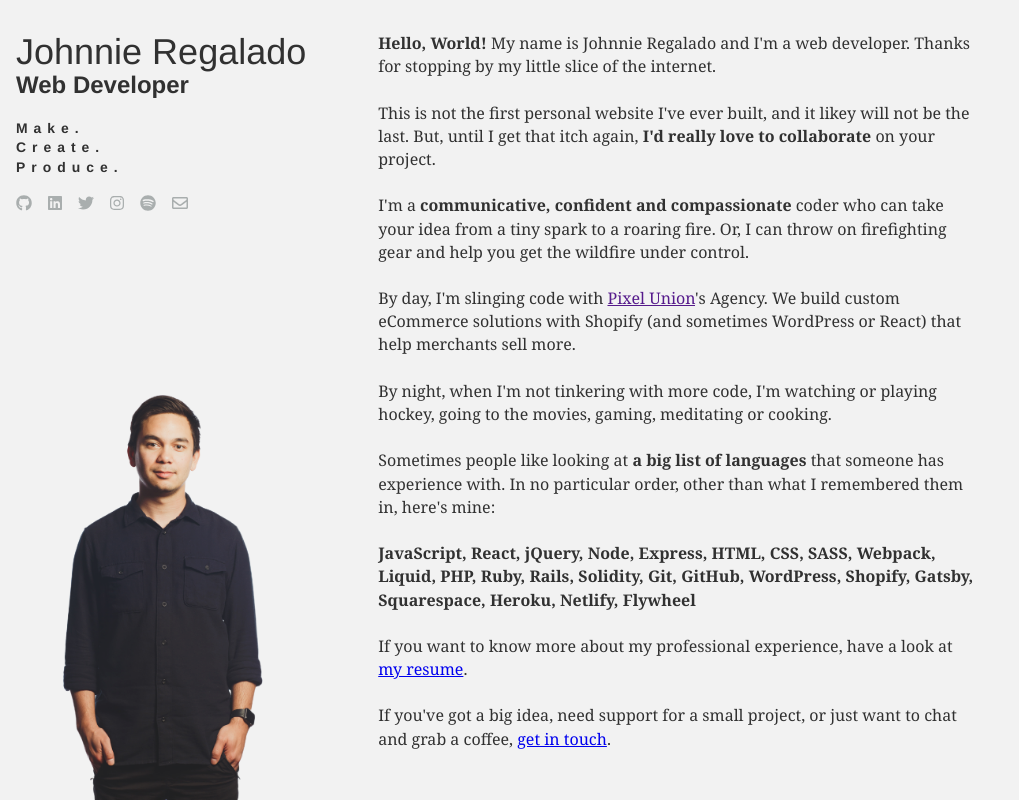
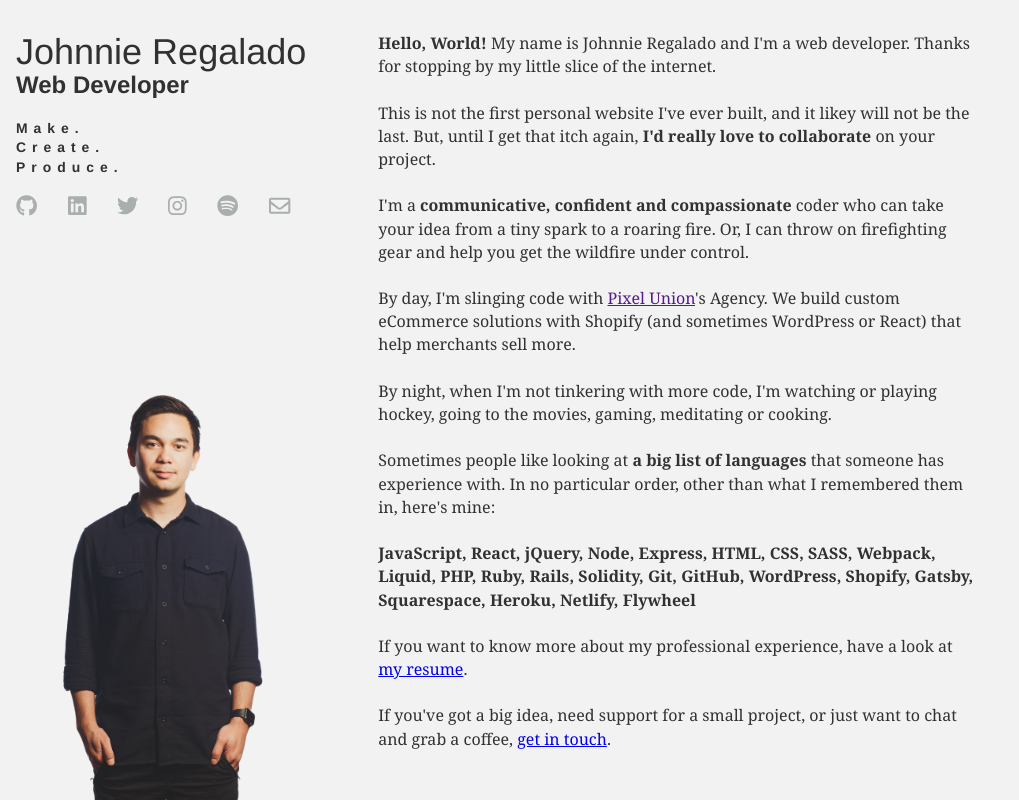
Before and after one commit to johnniereg/gatsby-portfolio, a Gatsby site: page / in a window 1280 px wide. Shown: the whole page, without its empty margins (0-1019 px from the left). Built offline with nearby package versions, Linux system fonts and the light colour scheme; Gatsby itself is replaced by a stand-in of ours.

Commit message:
Adjust icon size and style

```diff
--- a/src/pages/index.js
+++ b/src/pages/index.js
@@ -26,42 +26,42 @@
             <FontAwesomeIcon
               icon={faGithub}
               className="social-links__icon"
-              size="24px"
+              size="lg"
             />
           </a>
           <a href="https://www.linkedin.com/in/johnnie-regalado/" target="_blank" rel="noopener noreferrer">
             <FontAwesomeIcon
               icon={faLinkedin}
               className="social-links__icon"
-              size="24px"
+              size="lg"
             />
           </a>
           <a href="https://twitter.com/johnniereg" target="_blank" rel="noopener noreferrer">
             <FontAwesomeIcon
               icon={faTwitter}
               className="social-links__icon"
-              size="24px"
+              size="lg"
             />
           </a>
           <a href="https://www.instagram.com/johnniereg/" target="_blank" rel="noopener noreferrer">
             <FontAwesomeIcon
               icon={faInstagram}
               className="social-links__icon"
-              size="24px"
+              size="lg"
             />
           </a>
           <a href="https://open.spotify.com/user/johnniereg" target="_blank" rel="noopener noreferrer">
             <FontAwesomeIcon
               icon={faSpotify}
               className="social-links__icon"
-              size="24px"
+              size="lg"
             />
           </a>
           <a href="mailto:johnniereg@gmail.com?subject=Hey Johnnie! What's up? I'm writing you from your personal site">
             <FontAwesomeIcon
               icon={faEnvelope}
               className="social-links__icon"
-              size="24px"
+              size="lg"
             />
           </a>
         </div>
--- a/src/styles/components/_header.scss
+++ b/src/styles/components/_header.scss
@@ -33,8 +33,13 @@
   .header__social-links {
     @media screen and (max-width: 768px) {
       margin-top: auto;
+      background-color: #0a1a1a50;
+    }
 
-      .social-links__wrapper {
+    .social-links__wrapper {
+      justify-content: space-between;
+
+      @media screen and (max-width: 768px) {
         justify-content: center;
       }
     }
@@ -46,9 +51,17 @@
         color: #0a1a10;
       }
 
-      &:first-of-type {
-        margin-left: 0;
+      @media screen and (max-width: 768px) {
+        color: #f2f2f2;
       }
+
+      @media screen and (min-width: 769px) {
+        &:first-of-type {
+          margin-left: 0;
+        }
+      }
+
+
     }
   }
 
```
